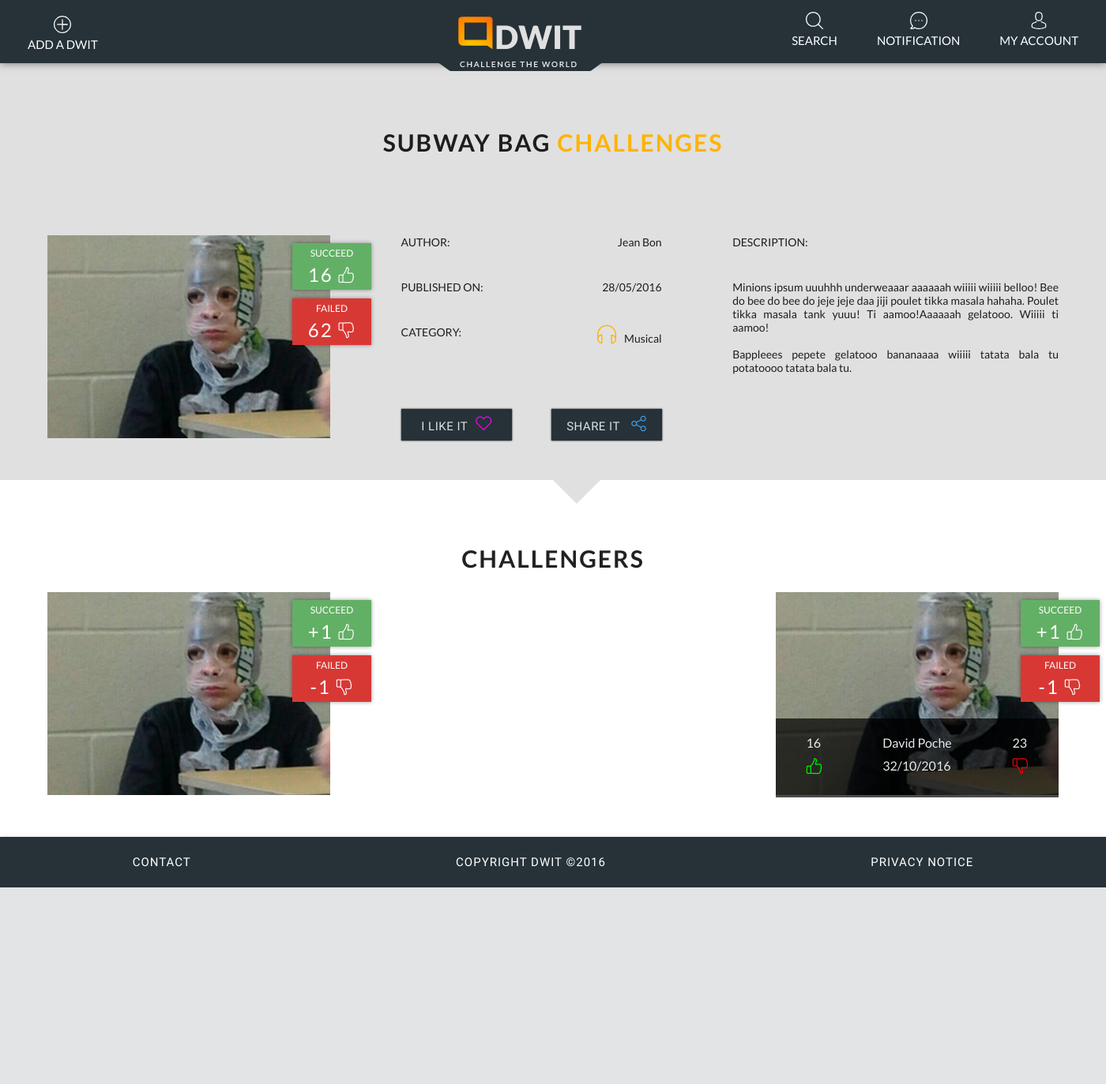
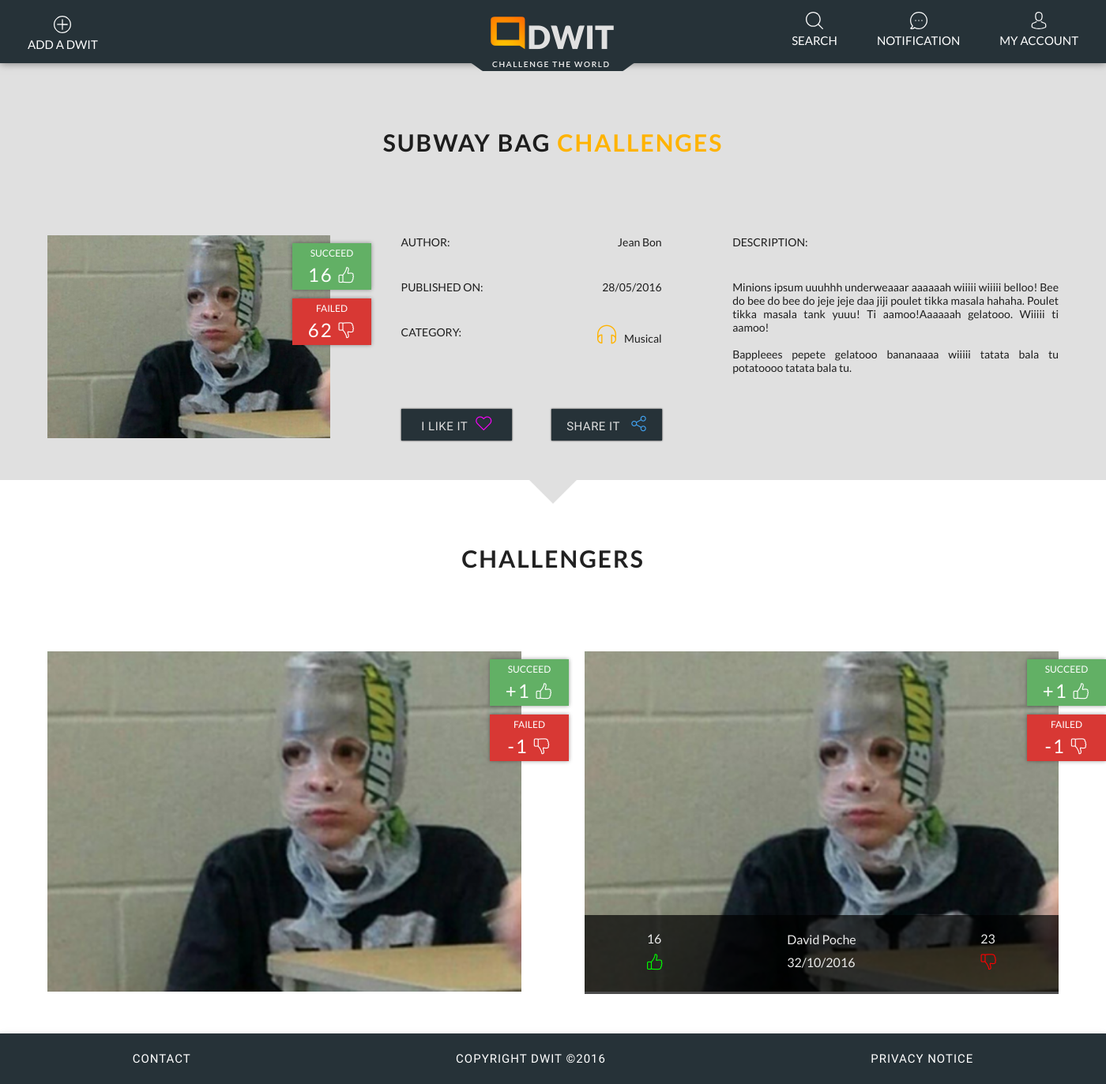
Before and after one commit to pzgull/dwit, a PHP site: page /View/detail.php in a window 1400 px wide. Shown: the whole page at 79% size. Before the commit the page ends 1124 px from the top, so only its background shows below. Run offline with PHP 8.4, Linux system fonts and the light colour scheme; some libraries are stand-ins or nearby versions; some web fonts are replaced.

Commit message:
Réajustement du style de la page détails et logo centré

```diff
--- a/assets/css/style.css
+++ b/assets/css/style.css
@@ -77,6 +77,8 @@
 header>nav>ul>li:nth-child(2) a img {
     position: absolute;
     top: 0;
+    left: 50%;
+    transform: translate(-50%, 0);
 }
 
 /*RIGHT NAV*/
@@ -254,7 +256,7 @@
     justify-content: space-between;
 }
 
-.details-challenge h1 {
+.details-challenge h1, .challengers h1 {
     margin-bottom: 100px;
 }
 
@@ -371,6 +373,7 @@
     position: absolute;
     bottom: -30px;
     left: 50%;
+    transform: translate(-50%, 0);
 }
 
 /*SECTION CHALLENGERS*/
@@ -393,6 +396,19 @@
     font: 16px Lato;
     color: #eaeaea;
     margin: 0 0 10px;
+}
+
+.challengers article img {
+    width: 600px;
+    height: auto;
+}
+
+.button-succeed {
+    left: 560px;
+}
+
+.button-failed {
+    left: 560px;
 }
 
 /*FOOTER*/
```
